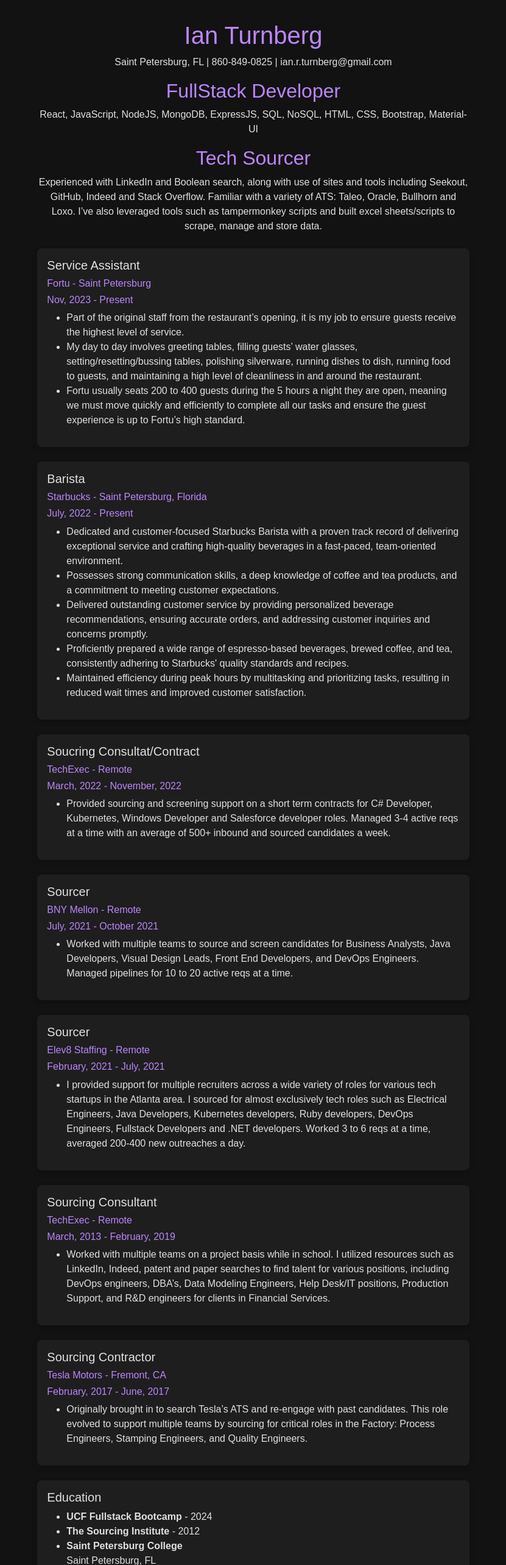
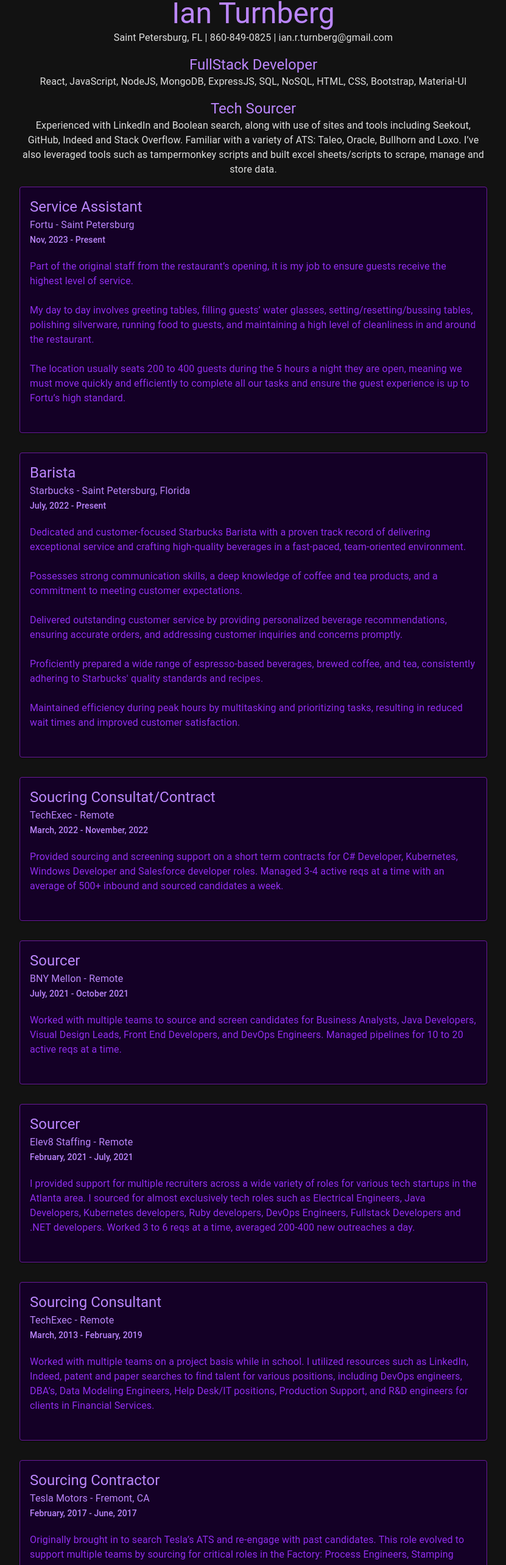
Before and after one commit to iturnberg/portfolio, a React (Vite) app: page /resume in a window 1280 px wide. Shown: the part 86-2652 px from the top of the page at 61% size, without its empty margins (224-1055 px from the left). Built offline with nearby package versions, Linux system fonts and the light colour scheme.

Commit message:
finished updating to MUI, polished contact/about me/resume

```diff
--- a/src/components/header.jsx
+++ b/src/components/header.jsx
@@ -38,10 +38,7 @@
             <GradientAppBar position="static" color="primary">
                 <Toolbar>
                     <Typography variant="h6" component="div" sx={{ flexGrow: 1 }}>
-                        Ian Turnberg
-                    </Typography>
-                    <Typography variant="subtitle1" component="div" sx={{ flexGrow: 1 }}>
-                        Fullstack Developer
+                        Ian Turnberg, Fullstack Developer
                     </Typography>
                     <Tabs value={currentPage} textColor="inherit" indicatorColor="secondary">
                         <Tab label="Home" value="/" component={Link} to="/" />
--- a/src/jobs.js
+++ b/src/jobs.js
@@ -6,8 +6,8 @@
         duration: "Nov, 2023 - Present",
         responsibilities: [
             "Part of the original staff from the restaurant’s opening, it is my job to ensure guests receive the highest level of service.",
-            "My day to day involves greeting tables, filling guests’ water glasses, setting/resetting/bussing tables, polishing silverware, running dishes to dish, running food to guests, and maintaining a high level of cleanliness in and around the restaurant.",
-            "Fortu usually seats 200 to 400 guests during the 5 hours a night they are open, meaning we must move quickly and efficiently to complete all our tasks and ensure the guest experience is up to Fortu’s high standard."
+            "My day to day involves greeting tables, filling guests’ water glasses, setting/resetting/bussing tables, polishing silverware, running food to guests, and maintaining a high level of cleanliness in and around the restaurant.",
+            "The location usually seats 200 to 400 guests during the 5 hours a night they are open, meaning we must move quickly and efficiently to complete all our tasks and ensure the guest experience is up to Fortu’s high standard."
         ]
     },
     {
--- a/src/list.js
+++ b/src/list.js
@@ -13,28 +13,28 @@
     description:'A pantry tracker/cookbook application built using React and GraphQL',
     repo:'https://github.com/LemonTag/Pantry.js',
     link:'https://pantry-js.onrender.com/',
-}
-//     {
-//       name: 'The Final Frontier',
-//       img: '/src/assets/finalfrontier.png',
-//       description: 'Project I workedon with a team of 3 of my classmates, we were tasked with making a site with an interactive front-end that uses at least 2 API calls using fecth requests',
-//       repo: 'https://github.com/RyanH118/The_Final_Frontier',
-//       link: 'https://ryanh118.github.io/The_Final_Frontier/',
-//     },
-//     {
-//       name: 'Personal Blog',
-//       img: '/src/assets/blog.png',
-//       description: 'Simple blog made using HTML, JS and CSS. Has a light/dark mode, and saves posts to local storage',
-//       repo: 'https://github.com/iturnberg/personalblog',
-//       link: 'https://iturnberg.github.io/personalblog',
-//     },
-//     {
-//         name:'Employee Payroll Tracker',
-//         img:'/src/assets/payrolltracker.png',
-//         description:'Simple payroll tracker built using JS/HTML. Uses localstorage to save data',
-//         repo:'https://github.com/iturnberg/EmployeePayrollTracker',
-//         link:'https://iturnberg.github.io/EmployeePayrollTracker/',
-//     },
+},
+    {
+      name: 'The Final Frontier',
+      img: '/src/assets/finalfrontier.png',
+      description: 'Website to view images from various NASA API`s. Built using HTML, JS, Jquery and CSS.',
+      repo: 'https://github.com/RyanH118/The_Final_Frontier',
+      link: 'https://ryanh118.github.io/The_Final_Frontier/',
+    },
+    {
+      name: 'Personal Blog',
+      img: '/src/assets/blog.png',
+      description: 'Simple blog made using HTML, JS and CSS. Has a light/dark mode, and saves posts to local storage',
+      repo: 'https://github.com/iturnberg/personalblog',
+      link: 'https://iturnberg.github.io/personalblog',
+    },
+    {
+        name:'Employee Payroll Tracker',
+        img:'/src/assets/payrolltracker.png',
+        description:'Simple payroll tracker built using JS/HTML. Uses localstorage to save data',
+        repo:'https://github.com/iturnberg/EmployeePayrollTracker',
+        link:'https://iturnberg.github.io/EmployeePayrollTracker/',
+    },
 //     {
 //     name:'Note Taker',
 //     img:'/src/assets/notetaker.png',
--- a/src/pages/about.jsx
+++ b/src/pages/about.jsx
@@ -16,7 +16,7 @@
         padding: 2,
       }}
     >
-      <Container>
+      <Container maxWidth="md">
         <Typography variant="h4" gutterBottom>
           It's me, Ian Turnberg
         </Typography>
@@ -24,7 +24,7 @@
           Former technical sourcer, long time computer dweeb. I've always had a love for coding and the online space in general, and I'm excited to finally be starting my adventure as a developer. I've recently taken UCF's Fullstack Coding Bootcamp, and I'm currently looking to grow as either a front end or fullstack developer.
         </Typography>
         <Typography variant="body1" paragraph>
-          In my free time I enjoy playing video games (huge league of legends/destiny 2 dork), spending time with my cats, and working on projects.
+          In my free time I enjoy playing video games, spending time with my cats, and working on projects.
         </Typography>
         <Grid container spacing={2} justifyContent="center">
           <Grid item xs={12} md={6} textAlign="center">
--- a/src/pages/contact.jsx
+++ b/src/pages/contact.jsx
@@ -1,13 +1,17 @@
-import ContactForm from '../components/contactForm'
+import React from 'react';
+import { Container, Typography } from '@mui/material';
+import ContactForm from '../components/contactForm';
 
 export default function Contact() {
     return (
-      <div>
-        <h1>Contact Me</h1>
-        <p>
-          Feel free to reach out! I'm always down to network and hear about exciting new happenings and opportunities in the field!
-        </p>
-        <ContactForm />
-      </div>
+        <Container maxWidth="md" sx={{ textAlign: 'center', padding: 2 }}>
+            <Typography variant="h4" gutterBottom>
+                Contact Me
+            </Typography>
+            <Typography variant="body1" paragraph>
+                Feel free to reach out! I'm always interested to network and hear about exciting new happenings and opportunities in the field!
+            </Typography>
+            <ContactForm />
+        </Container>
     );
-  }
+}
--- a/src/pages/portfolio.jsx
+++ b/src/pages/portfolio.jsx
@@ -25,7 +25,7 @@
   });
 
   return (
-    <Grid item xs={12} md={6} ref={ref} className={inView ? 'fade-in' : 'fade-out'}>
+    <Grid item xs={12} md={6} ref={ref} className={inView ? 'fade-in' : 'fade-out'} sx={{mb:5}}>
       <Card className="card-custom" sx={{ height: '100%', display: 'flex', flexDirection: 'column', border: '1px solid #6a1b9a', backgroundColor: '#140026', transition: 'transform 0.3s', '&:hover':{transform: 'scale(1.05)',}}}>
         <CardMedia
           component="img"
--- a/src/pages/resume.jsx
+++ b/src/pages/resume.jsx
@@ -1,40 +1,49 @@
 import React from 'react';
-import { Card, CardBody, CardTitle, CardText, Container, Row, Col } from 'reactstrap';
-import jobs from '../jobs'
+import { Container, Grid, Card, CardContent, Typography, List, ListItem, ListItemText } from '@mui/material';
+import jobs from '../jobs';
 
 const education = [
     {
         institution: "UCF Fullstack Bootcamp",
-        year: "2024",
-    },
-    {
-        institution: "The Sourcing Institute",
-        year: "2012",
+        duration: "March, 2024 - June, 2024",
     },
     {
         institution: "Saint Petersburg College",
         location: "Saint Petersburg, FL",
         duration: "2017-2019",
-    }
+    },
+    {
+        institution: "The Sourcing Institute",
+        duration: "2012",
+    },
 ];
 
 const EducationCard = () => {
     return (
-        <Card className="mb-4">
-            <CardBody>
-                <CardTitle tag="h5">Education</CardTitle>
-                <CardText>
-                    <ul>
-                        {education.map((edu, index) => (
-                            <li key={index}>
-                                <strong>{edu.institution}</strong> {edu.year ? ` - ${edu.year}` : ""}
-                                {edu.location ? <span><br />{edu.location}</span> : ""}
-                                {edu.duration ? <span><br />{edu.duration}</span> : ""}
-                            </li>
-                        ))}
-                    </ul>
-                </CardText>
-            </CardBody>
+        <Card sx={{ mb: 4, border: '1px solid #6a1b9a', backgroundColor: '#140026' }}>
+            <CardContent>
+                <Typography variant="h5">Education</Typography>
+                <List sx={{ color: '#BB86F5' }}>
+                    {education.map((edu, index) => (
+                        <ListItem key={index} disableGutters>
+                            <ListItemText
+                                primary={
+                                    <Typography variant="h5" component="span">
+                                        {edu.institution}
+                                    </Typography>
+                                }
+                                secondary={
+                                    <Typography component="span" sx={{ color: '#902ded' }}>
+                                        {edu.year && ` - ${edu.year}`}
+                                        {edu.location && <><br />{edu.location}</>}
+                                        {edu.duration && <><br />{edu.duration}</>}
+                                    </Typography>
+                                }
+                            />
+                        </ListItem>
+                    ))}
+                </List>
+            </CardContent>
         </Card>
     );
 };
@@ -42,35 +51,35 @@
 const Resume = () => {
     return (
         <Container>
-            <Row>
-                <Col md={{ size: 8, offset: 2 }}>
-                    <div className="text-center my-4">
-                        <h1>Ian Turnberg</h1>
-                        <p>Saint Petersburg, FL | 860-849-0825 | ian.r.turnberg@gmail.com</p>
-                        <h2>FullStack Developer</h2>
-                        <p>React, JavaScript, NodeJS, MongoDB, ExpressJS, SQL, NoSQL, HTML, CSS, Bootstrap, Material-UI</p>
-                        <h2>Tech Sourcer</h2>
-                        <p>Experienced with LinkedIn and Boolean search, along with use of sites and tools including Seekout, GitHub, Indeed and Stack Overflow. Familiar with a variety of ATS: Taleo, Oracle, Bullhorn and Loxo. I’ve also leveraged tools such as tampermonkey scripts and built excel sheets/scripts to scrape, manage and store data.</p>
+            <Grid container justifyContent="center">
+                <Grid item md={8}>
+                    <div style={{ textAlign: 'center', margin: '16px 0' }}>
+                        <Typography variant="h3">Ian Turnberg</Typography>
+                        <Typography variant="body1" sx={{ mb: 2 }}>Saint Petersburg, FL | 860-849-0825 | ian.r.turnberg@gmail.com</Typography>
+                        <Typography variant="h5">FullStack Developer</Typography>
+                        <Typography variant="body1" sx={{ mb: 2 }}>React, JavaScript, NodeJS, MongoDB, ExpressJS, SQL, NoSQL, HTML, CSS, Bootstrap, Material-UI</Typography>
+                        <Typography variant="h5">Tech Sourcer</Typography>
+                        <Typography variant="body1">Experienced with LinkedIn and Boolean search, along with use of sites and tools including Seekout, GitHub, Indeed and Stack Overflow. Familiar with a variety of ATS: Taleo, Oracle, Bullhorn and Loxo. I’ve also leveraged tools such as tampermonkey scripts and built excel sheets/scripts to scrape, manage and store data.</Typography>
                     </div>
                     {jobs.map((job, index) => (
-                        <Card key={index} className="mb-4">
-                            <CardBody>
-                                <CardTitle tag="h5">{job.title}</CardTitle>
-                                <h6>{job.company} - {job.location}</h6>
-                                <h6>{job.duration}</h6>
-                                <CardText>
-                                    <ul>
-                                        {job.responsibilities.map((resp, i) => (
-                                            <li key={i}>{resp}</li>
-                                        ))}
-                                    </ul>
-                                </CardText>
-                            </CardBody>
+                        <Card key={index} sx={{ mb: 4, border: '1px solid #6a1b9a', backgroundColor: '#140026' }}>
+                            <CardContent>
+                                <Typography variant="h5">{job.title}</Typography>
+                                <Typography variant="subtitle1">{job.company} - {job.location}</Typography>
+                                <Typography variant="subtitle2">{job.duration}</Typography>
+                                <List sx={{ color: '#902ded' }}>
+                                    {job.responsibilities.map((resp, i) => (
+                                        <ListItem key={i} disableGutters>
+                                            <ListItemText primary={resp} />
+                                        </ListItem>
+                                    ))}
+                                </List>
+                            </CardContent>
                         </Card>
                     ))}
                     <EducationCard />
-                </Col>
-            </Row>
+                </Grid>
+            </Grid>
         </Container>
     );
 };
```
Also changed, not shown: src/pages/about.css (deleted, +0 -21 lines), src/pages/portfolio.css (deleted, +0 -26 lines), 1 other file (tests, documents, lock files or other folders).
